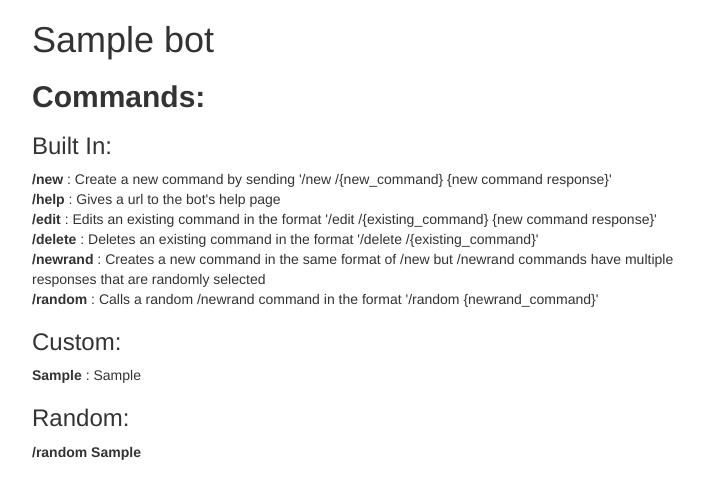
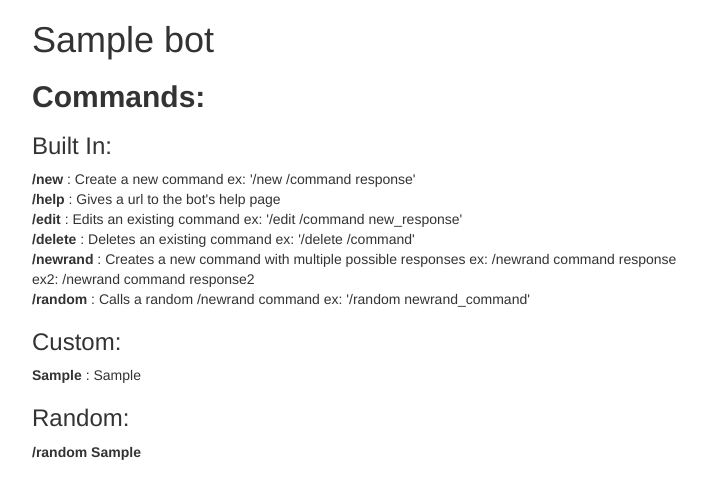
Before and after one commit to eyoung8/groupmebot, a Django app: page /bot/1/ in a window 1280 px wide. Shown: the top 499 px of the page, without its empty margins (208-915 px from the left). Run offline with Django 3.2, Linux system fonts and the light colour scheme; tables that the repository leaves empty hold one stand-in row (values such as "Sample post"); some libraries are stand-ins or nearby versions.

Commit message:
formatting changes to help page

```diff
--- a/bot/templates/base.html
+++ b/bot/templates/base.html
@@ -15,6 +15,8 @@
       text-align: center;
       width: 800px;
       margin: 0 auto;
+      word-wrap: break-word;
+      white-space: normal;
     }
   </style>
   {% endblock styles %}
--- a/bot/templates/bot_detail.html
+++ b/bot/templates/bot_detail.html
@@ -4,11 +4,12 @@
 {{bot_name}}
 {% endblock title %}
 
+
 {% block content %}
 
 <div class="page-wrap">
     <div class="row" align="left">
-        <div class="col-sm-10">
+        <div class="col-xs-10">
             <h1>{{ bot_name }}</h1>
             <h2><b>Commands:</b></h2>
             <h3>Built In:</h3>
--- a/bot/views.py
+++ b/bot/views.py
@@ -45,12 +45,12 @@ def bot_detail(request, group_id):
         bot = Bot.objects.get(group_id=group_id)
         responses = BotResponse.objects.filter(bot__group_id__iexact=group_id)
         random_commands = MultipleResponse.objects.filter(bot__group_id__iexact=group_id).order_by('command').values('command').distinct()
-        built_ins = [("/new" ,   "Create a new command by sending '/new /{new_command} {new command response}'"),
+        built_ins = [("/new" ,   "Create a new command\nex: '/new /command response'"),
                      ("/help",   "Gives a url to the bot's help page"),
-                     ("/edit",   "Edits an existing command in the format '/edit /{existing_command} {new command response}'"),
-                     ("/delete", "Deletes an existing command in the format '/delete /{existing_command}'"),
-                     ("/newrand","Creates a new command in the same format of /new but /newrand commands have multiple responses that are randomly selected"),
-                     ("/random", "Calls a random /newrand command in the format '/random {newrand_command}'"),
+                     ("/edit",   "Edits an existing command\nex: '/edit /command new_response'"),
+                     ("/delete", "Deletes an existing command\nex: '/delete /command'"),
+                     ("/newrand","Creates a new command with multiple possible responses\nex: /newrand command response\nex2: /newrand command response2"),
+                     ("/random", "Calls a random /newrand command\nex: '/random newrand_command'"),
                      ]
         context = {"bot_name"  : bot.name,
                    "responses" : responses,
```
